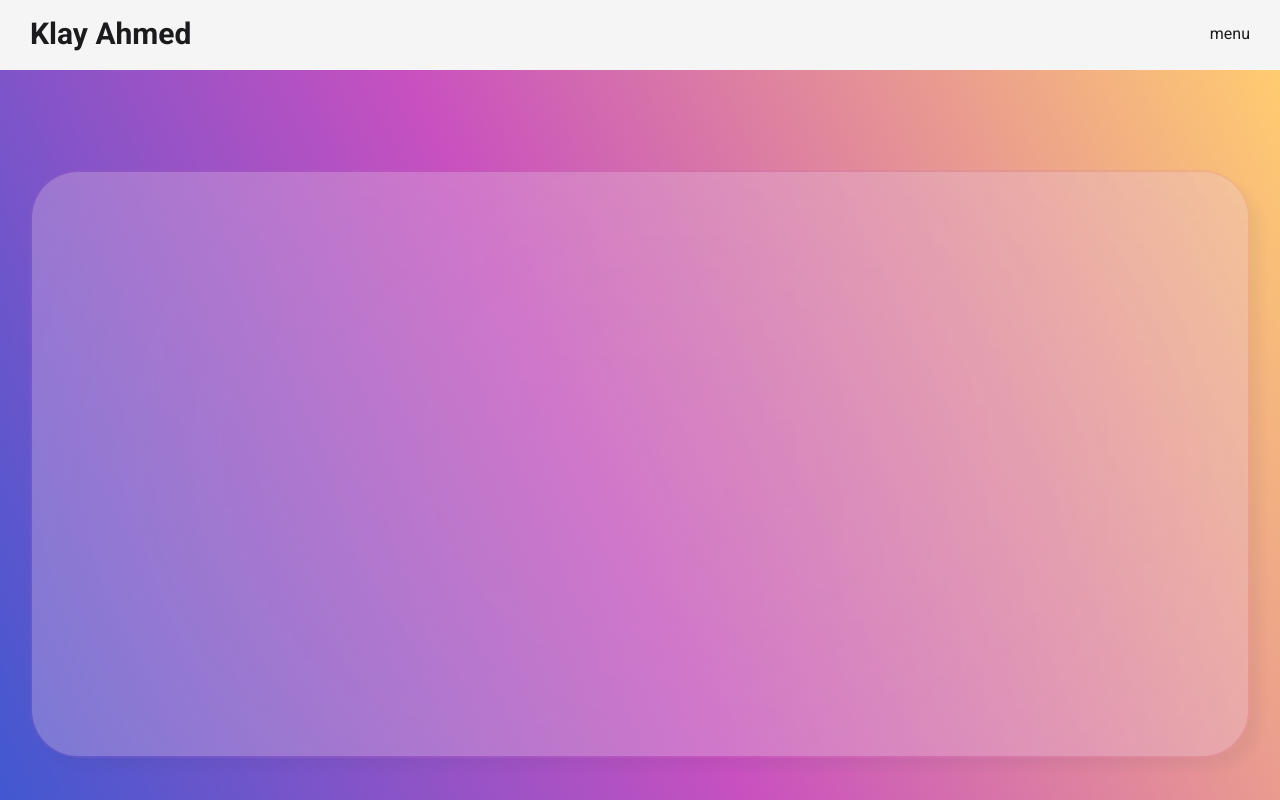
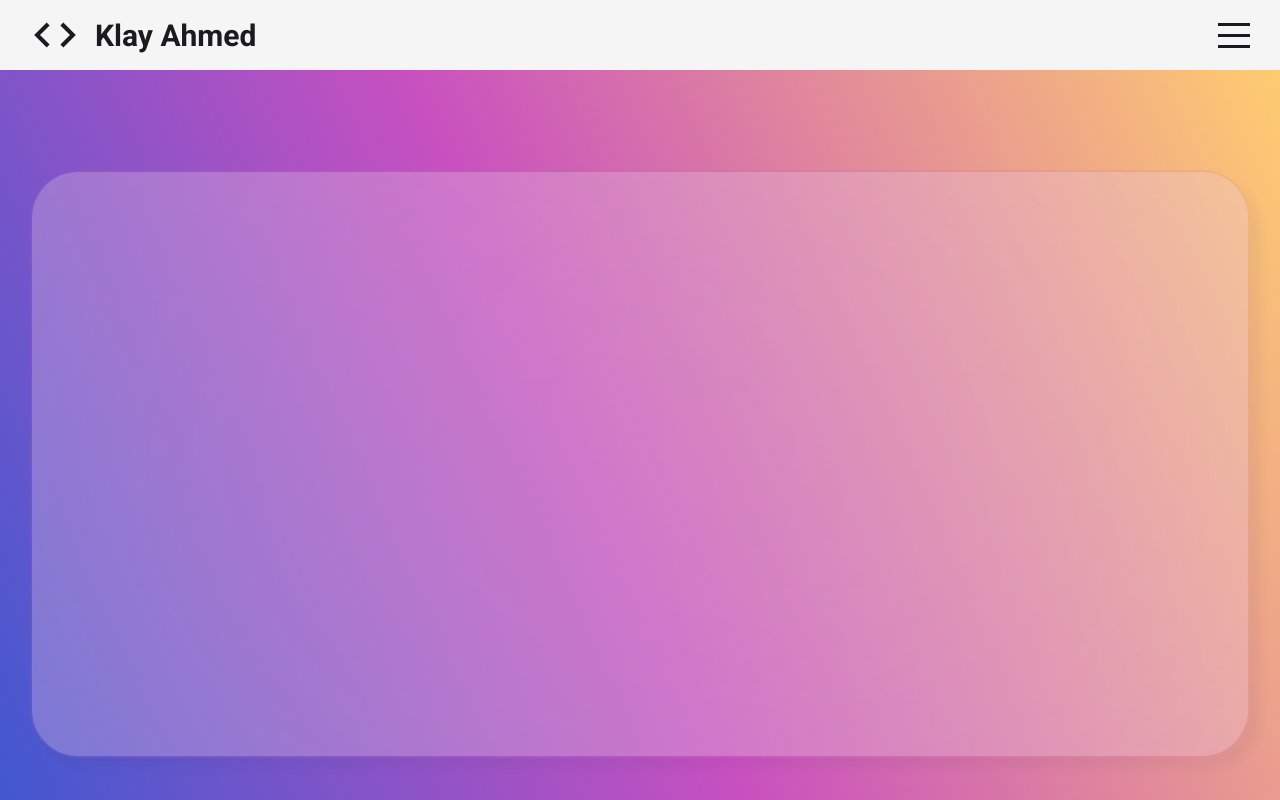
Before and after one commit to KlayAhmed/portfolio, a React (Create React App) app: page / in a window 1280 px wide. Built offline with nearby package versions, Linux system fonts and the light colour scheme.

Commit message:
Navbar finished

```diff
--- a/package.json
+++ b/package.json
@@ -3,7 +3,11 @@
   "version": "0.1.0",
   "private": true,
   "dependencies": {
+    "@emotion/react": "^11.5.0",
+    "@emotion/styled": "^11.3.0",
     "@material-ui/core": "^4.12.3",
+    "@material-ui/icons": "^4.11.2",
+    "@mui/material": "^5.0.4",
     "@testing-library/jest-dom": "^5.14.1",
     "@testing-library/react": "^11.2.7",
     "@testing-library/user-event": "^12.8.3",
--- a/public/index.html
+++ b/public/index.html
@@ -9,14 +9,13 @@
       name="description"
       content="Portfolio site created using create-react-app"
     />
+
     <link
-      href="https://fonts.googleapis.com/css2?family=Roboto:wght@100;300;400;500;700;900&display=swap"
+      href="https://fonts.googleapis.com/css2?family=Roboto:wght@100;200;300;400;500;700;900&display=swap"
       rel="stylesheet"
     />
     <title>React Portfolio</title>
-    <style>
-
-    </style>
+    <style></style>
   </head>
   <body>
     <noscript>You need to enable JavaScript to run this app.</noscript>
--- a/src/App.jsx
+++ b/src/App.jsx
@@ -4,12 +4,14 @@ import Portfolio from "./components/portfolio/Portfolio";
 import Topbar from "./components/topbar/Topbar";
 import Works from "./components/works/Works";
 import "./app.scss";
+import { useState } from "react";
 //* import {} from "@material-ui/icons" for icons
 
 function App() {
+  const [menuOpen, setMenuOpen] = useState(false);
   return (
     <div className="app">
-      <Topbar />
+      <Topbar menuOpen={menuOpen} setMenuOpen={setMenuOpen} />
       <div className="sections">
         <Intro />
         <Portfolio />
--- a/src/components/topbar/Topbar.jsx
+++ b/src/components/topbar/Topbar.jsx
@@ -1,16 +1,25 @@
 import React from "react";
 import "./topbar.scss";
+import { Code } from "@material-ui/icons";
 
-export default function Topbar() {
+export default function Topbar({ menuOpen, setMenuOpen }) {
   return (
-    <div className="topbar" id="topbar">
+    <div className={"topbar " + (menuOpen && "active")} id="topbar">
       <div className="wrapper">
         <div className="left">
+          <Code style={{ fontSize: 50 }} />
+
           <a href="#intro" className="logo">
             Klay Ahmed
           </a>
         </div>
-        <div className="right">menu</div>
+        <div className="right">
+          <div className="hamburger" onClick={() => setMenuOpen(!menuOpen)}>
+            <span className="line1"></span>
+            <span className="line2"></span>
+            <span className="line3"></span>
+          </div>
+        </div>
       </div>
     </div>
   );
--- a/src/components/topbar/topbar.scss
+++ b/src/components/topbar/topbar.scss
@@ -8,19 +8,67 @@
   position: fixed;
   top: 0;
   z-index: 2;
+  transition: all 1s ease;
 
   .wrapper {
-    padding: 16px 30px;
+    padding: 10px 30px;
     display: flex;
     align-items: center;
     justify-content: space-between;
 
     .left {
+      display: flex;
+      align-items: center;
+      justify-content: center;
+      text-decoration: none;
       .logo {
         font-size: 30px;
         font-weight: 700;
         text-decoration: none;
         color: inherit;
+        margin-left: 15px;
+      }
+      .logoContainer {
+        display: flex;
+        text-decoration: none;
+      }
+    }
+    .right {
+      .hamburger {
+        width: 32px;
+        height: 25px;
+        display: flex;
+        flex-direction: column;
+        justify-content: space-between;
+        cursor: pointer;
+        span {
+          width: 100%;
+          height: 3px;
+          background-color: $textColor;
+          transform-origin: left;
+          transition: all 1.2s ease;
+        }
+      }
+    }
+  }
+
+  &.active {
+    background-color: $textColor;
+    color: whitesmoke;
+
+    .hamburger {
+      span {
+        &:first-child {
+          background-color: whitesmoke;
+          transform: rotate(45deg);
+        }
+        &:nth-child(2) {
+          opacity: 0;
+        }
+        &:last-child {
+          background-color: whitesmoke;
+          transform: rotate(-45deg);
+        }
       }
     }
   }
```
Also changed, not shown: 1 other file (tests, documents, lock files or other folders).
